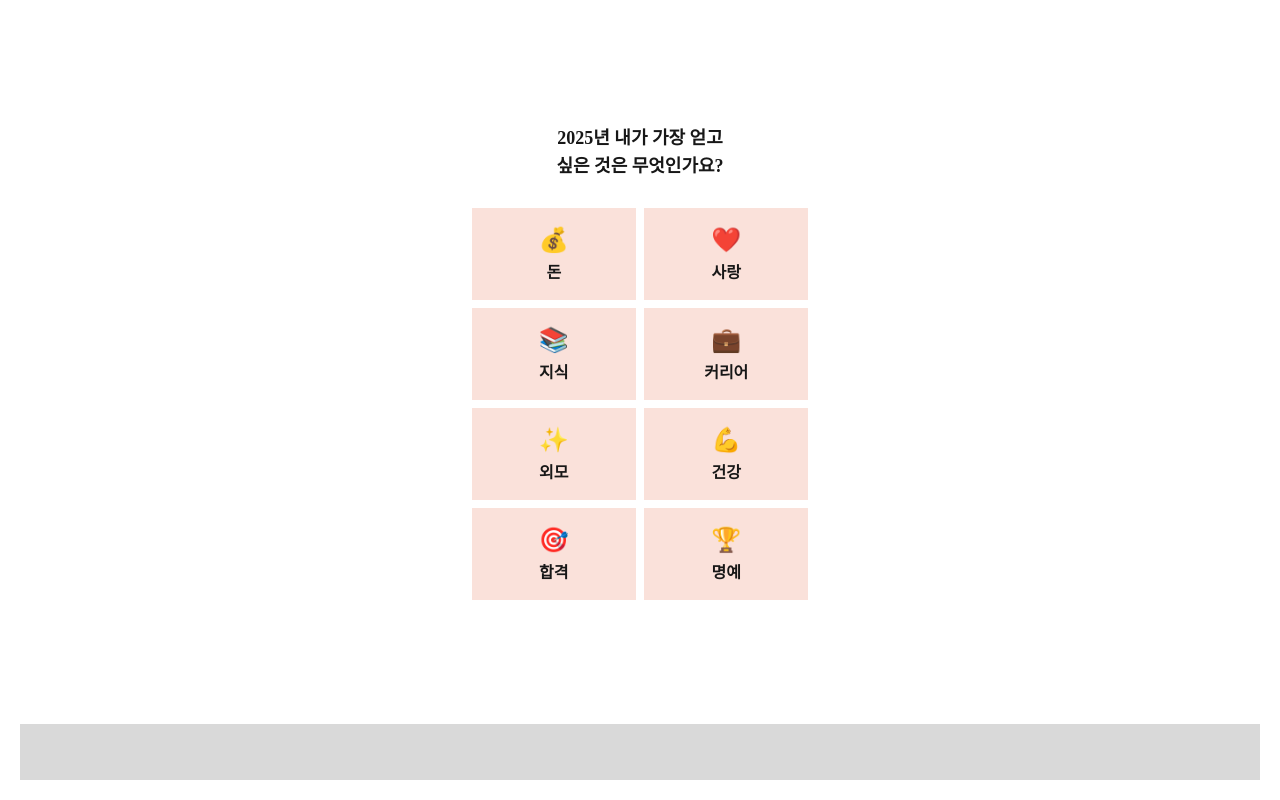
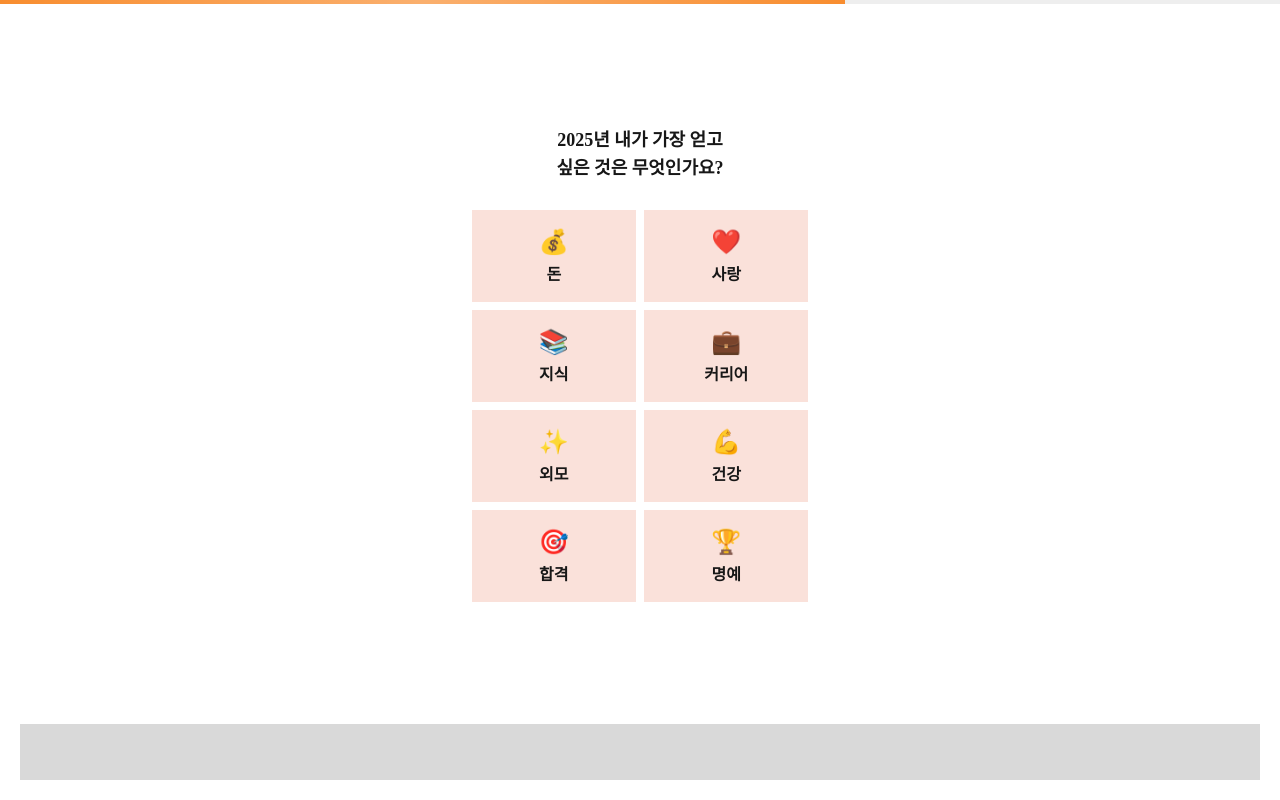
Before and after one commit to saul-atomrigs/ssong-tune-cookie, a Next.js app: page /list in a window 1280 px wide. Built offline with nearby package versions, Linux system fonts and the light colour scheme; a web font is replaced by a local one.

Commit message:
feat: Add ProgressBar component and integrate it into List, Login, and Result pages

```diff
--- /dev/null
+++ b/app/components/ProgressBar.tsx
@@ -0,0 +1,20 @@
+interface ProgressBarProps {
+  progress: number;
+}
+
+const ProgressBar = ({ progress }: ProgressBarProps) => {
+  return (
+    <div className='w-full h-1 bg-[#eee] overflow-hidden'>
+      <div
+        className='h-full bg-[#F88D2F] relative ease-in-out'
+        style={{
+          width: `${progress}%`,
+        }}
+      >
+        <div className='absolute inset-0 bg-gradient-to-r from-transparent via-white/30 to-transparent animate-shimmer' />
+      </div>
+    </div>
+  );
+};
+
+export default ProgressBar;
--- a/app/components/index.ts
+++ b/app/components/index.ts
@@ -1,4 +1,5 @@
 export { default as Ads } from './Ads';
 export { default as Badge } from './Badge';
 export { default as Button } from './Button';
+export { default as ProgressBar } from './ProgressBar';
 export { default as TextInput } from './TextInput';
--- a/app/list/page.tsx
+++ b/app/list/page.tsx
@@ -2,7 +2,7 @@
 
 import React from 'react';
 import { useRouter } from 'next/navigation';
-import { Ads } from '@/app/components';
+import { Ads, ProgressBar } from '@/app/components';
 
 const ListPage = () => {
   const router = useRouter();
@@ -24,6 +24,7 @@ const ListPage = () => {
 
   return (
     <div className='flex flex-col min-h-screen'>
+      <ProgressBar progress={66} />
       <div className='flex-1 flex items-center justify-center p-5 pb-24'>
         <div className='flex flex-col items-center space-y-7'>
           <h1 className='text-lg font-bold text-center w-[55%] font-[GmarketSans]'>
--- a/app/login/page.tsx
+++ b/app/login/page.tsx
@@ -2,7 +2,7 @@
 
 import React, { useState } from 'react';
 import { useRouter } from 'next/navigation';
-import { TextInput, Button, Ads } from '@/app/components';
+import { TextInput, Button, Ads, ProgressBar } from '@/app/components';
 import useUserStore from '@/store/userStore';
 
 const TEXT_LIMIT = 30;
@@ -38,6 +38,7 @@ export default function Login() {
 
   return (
     <div className='flex flex-col min-h-screen'>
+      <ProgressBar progress={33} />
       <div className='flex-1 flex items-center justify-center p-5'>
         <div className='flex flex-col items-center space-y-5'>
           <h1 className='text-2xl font-bold font-[GmarketSans]'>
--- a/app/results/[category]/page.tsx
+++ b/app/results/[category]/page.tsx
@@ -3,7 +3,7 @@
 import React, { useEffect, useState } from 'react';
 import { useParams, useRouter } from 'next/navigation';
 import Image from 'next/image';
-import { Ads, Badge, Button } from '@/app/components';
+import { Ads, Badge, Button, ProgressBar } from '@/app/components';
 import useUserStore from '@/store/userStore';
 
 const ResultPage = () => {
@@ -45,6 +45,7 @@ const ResultPage = () => {
   if (isLoading) {
     return (
       <main className='flex flex-col items-center min-h-screen'>
+        <ProgressBar progress={100} />
         <div className='flex-1 flex items-center justify-center'>
           <h1 className='text-xl font-[GmarketSans]'>쿠키 고르는 중..</h1>
         </div>
```
